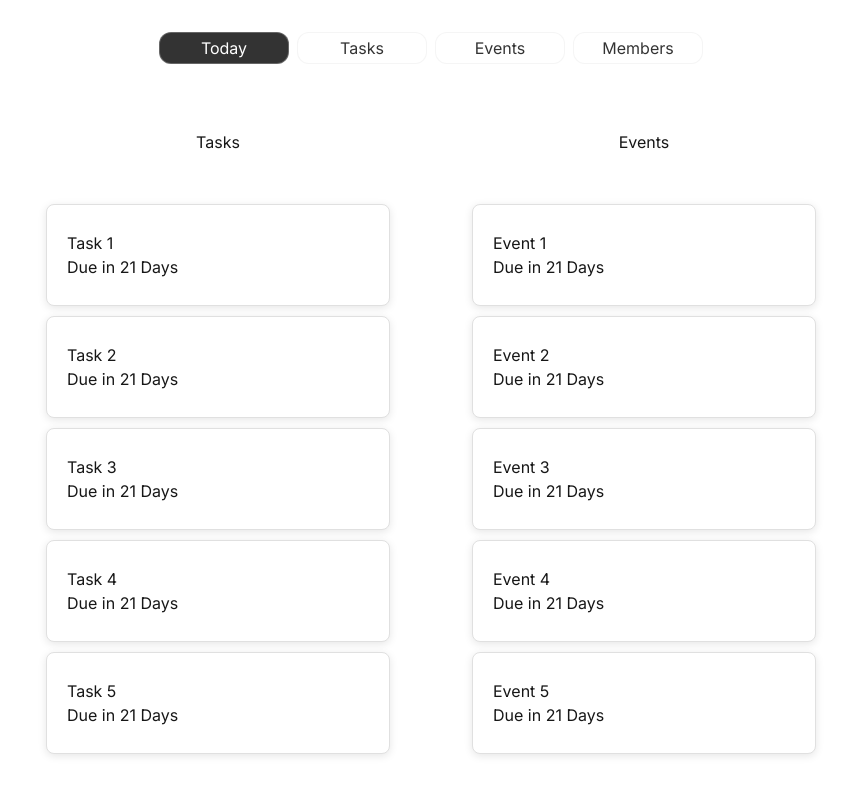
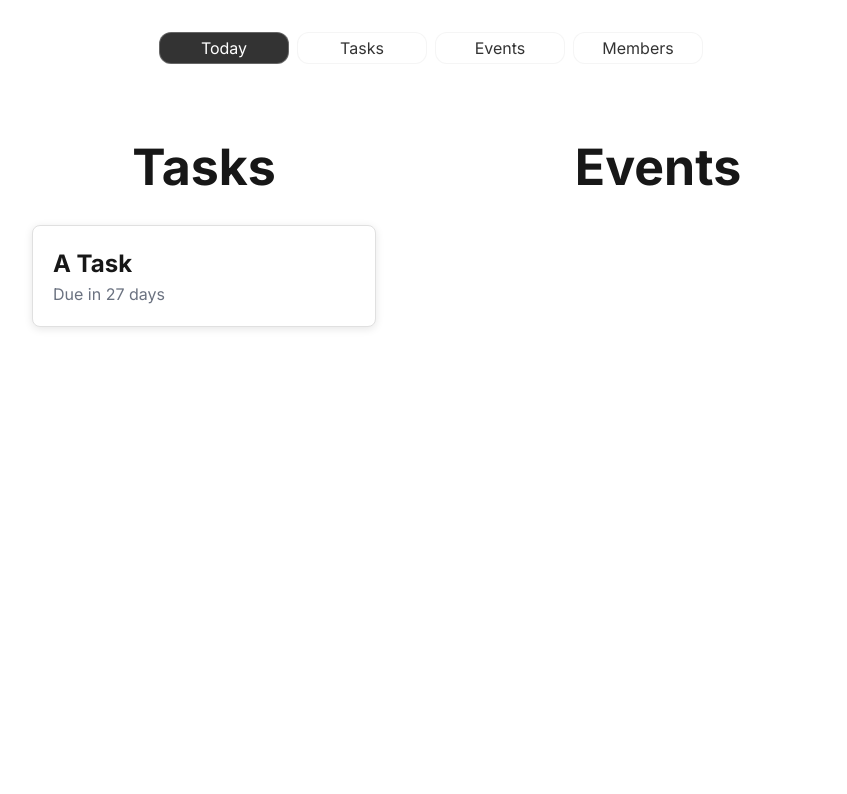
Before and after one commit to 17nbist/COB290-2025-Team-5, a Next.js app: page /project/1 in a window 1280 px wide. Both pictures are taken after a click on the element "Today". Shown: the top 794 px of the page, without its empty margins (209-1056 px from the left). Built offline with nearby package versions, Linux system fonts and the light colour scheme.

Commit message:
[lg] feat: Today page added

```diff
--- a/src/app/project/[id]/events/EventsPage.js
+++ b/src/app/project/[id]/events/EventsPage.js
@@ -2,7 +2,7 @@ import Calendar from "@/components/Calendar/Calendar";
 export default function EventsPage({events, setEvents}) {
 	return (
 		<div>
-			<Calendar tasks={events} startRangeType="Day"/>
+			<Calendar tasks={events} startRangeType="Day" addOnClick={()=>{}}/>
 		</div>
 	)
 }
--- a/src/app/project/[id]/page.js
+++ b/src/app/project/[id]/page.js
@@ -9,19 +9,17 @@ export default function ProjectPage() {
 	const topNavItems = ["Today", "Tasks", "Events", "Members"];
 	const [activeTab, setActiveTab] = useState("Dashboard");
 	const [tasks, setTasks] = useState([
-		{id: 0, title: "Task 1", from: new Date(2025, 9, 14, 8), to: new Date(2025, 9, 23, 14)},
-		{id: 1, title: "Task 2", from: new Date(2025, 9, 8, 0), to: new Date(2025, 9, 15, 0)},
-		{id: 2, title: "Task 3", from: new Date(2025, 9, 13, 8), to: new Date(2025, 9, 15, 14)},
-		{id: 3, title: "Task 4", from: new Date(2025, 9, 15, 0), to: new Date(2025, 9, 17, 0)},
-		{id: 4, title: "Task 5", from: new Date(2025, 9, 15, 0), to: new Date(2025, 12, 17, 0)},
+		{id: 0, title: "Google Auth", from: new Date(2025, 9, 14, 8), to: new Date(2025, 9, 23, 14)},
+		{id: 1, title: "Main Dashboard", from: new Date(2025, 9, 8, 0), to: new Date(2025, 9, 15, 0)},
+		{id: 2, title: "A Task", from: new Date(2025, 9, 14, 8), to: new Date(2025, 10, 28, 14)},
+		{id: 3, title: "Other Task", from: new Date(2025, 9, 13, 8), to: new Date(2025, 9, 15, 14)},
+		{id: 4, title: "Task B", from: new Date(2025, 9, 14, 8), to: new Date(2025, 9, 19, 20)},
 	]);
 
 	const [events, setEvents] = useState([
-		{id: 0, title: "Event 1", from: new Date(2025, 9, 14, 8), to: new Date(2025, 9, 23, 14)},
-		{id: 1, title: "Event 2", from: new Date(2025, 9, 8, 0), to: new Date(2025, 9, 15, 0)},
-		{id: 2, title: "Event 3", from: new Date(2025, 9, 13, 8), to: new Date(2025, 9, 15, 14)},
-		{id: 3, title: "Event 4", from: new Date(2025, 9, 15, 0), to: new Date(2025, 9, 17, 0)},
-		{id: 4, title: "Event 5", from: new Date(2025, 9, 15, 0), to: new Date(2025, 12, 17, 0)},
+		{id: 0, title: "Google Auth Meeting", from: new Date(2025, 9, 19, 8), to: new Date(2025, 9, 19, 16)},
+		{id: 1, title: "Other Meeting", from: new Date(2025, 9, 19, 12), to: new Date(2025, 9, 19, 15)},
+		{id: 2, title: "Dashboard Meeting", from: new Date(2025, 9, 20, 12), to: new Date(2025, 9, 20, 15)},
 	]);
 
 	useEffect(() => {
--- a/src/app/project/[id]/tasks/TasksPage.js
+++ b/src/app/project/[id]/tasks/TasksPage.js
@@ -2,7 +2,7 @@ import Calendar from "@/components/Calendar/Calendar";
 export default function TasksPage({tasks, setTasks}) {
 	return (
 		<div>
-			<Calendar tasks={tasks}/>
+			<Calendar tasks={tasks} addOnClick={()=>{}}/>
 		</div>
 	)
 }
--- a/src/app/project/[id]/today/TodayPage.js
+++ b/src/app/project/[id]/today/TodayPage.js
@@ -1,22 +1,55 @@
 import Card from "@/components/Card";
 
 export default function TodayPage({tasks, events}) {
+	const today = new Date();
+	const startOfDay = new Date(today.getFullYear(), today.getMonth(), today.getDate());
+	const endOfDay = new Date(today.getFullYear(), today.getMonth(), today.getDate() + 1);
+
+	const todaysTasks = tasks.filter((t) => (
+			new Date(t.from) < endOfDay && new Date(t.to) > startOfDay
+		)).sort((t1, t2) =>
+			new Date(t1.to) - new Date(t2.to)
+		);
+
+
+	const todaysEvents = events.filter((e) =>
+			new Date(e.from) < endOfDay && new Date(e.to) > startOfDay
+		).sort((e1, e2) =>
+			new Date(e1.to) - new Date(e2.to)
+		);
+
+	function getTaskDueDate(t) {
+		const now = new Date();
+		const daysBetween = (t.to - now) / (1000 * 60 * 60 * 24);
+		if (daysBetween < 1) {
+			return `Due at ${t.to.toLocaleTimeString([], { hour: "2-digit", minute: "2-digit" })}`;
+		}
+		if (daysBetween <= 31) {
+			return `Due in ${Math.round(daysBetween)} days`;
+		}
+		return `Due on ${t.to.toDateString()}`;
+	}
+
+	function getEventSubTitle(e) {
+		return `${e.from.toLocaleTimeString([], { hour: "2-digit", minute: "2-digit" })} - ${e.to.toLocaleTimeString([], { hour: "2-digit", minute: "2-digit" })}`
+	}
+
 	return (
-		<div style={{display: "flex", gap: "82px"}}>
+		<div style={{display: "flex", gap: "110px"}}>
 			<div style={{width: "344px", height: "545px", }}>
-				<h1 style={{textAlign: "center", marginBottom: "50px"}}>Tasks</h1>
-				<div style={{display: "flex", flexDirection: "column", gap: "10px"}}>
-					{tasks.map((t) => (
-						<TaskEventCard key={t.id} title={t.title} subTitle={"Due in 21 Days"}/>
+				<h1 className="text-[50px] font-[700]" style={{textAlign: "center", marginBottom: "20px"}}>Tasks</h1>
+				<div style={{display: "flex", flexDirection: "column", gap: "18px"}}>
+					{todaysTasks.map((t) => (
+						<TaskEventCard key={t.id} title={t.title} subTitle={getTaskDueDate(t)}/>
 					))}
 				</div>
 			</div>
 
 			<div style={{width: "344px", height: "545px", }}>
-				<h1 style={{textAlign: "center", marginBottom: "50px"}}>Events</h1>
-				<div style={{display: "flex", flexDirection: "column", gap: "10px"}}>
-					{events.map((e) => (
-						<TaskEventCard key={e.id} title={e.title} subTitle={"Due in 21 Days"}/>
+				<h1 className="text-[50px] font-[700]" style={{textAlign: "center", marginBottom: "20px"}}>Events</h1>
+				<div style={{display: "flex", flexDirection: "column", gap: "18px"}}>
+					{todaysEvents.map((e) => (
+						<TaskEventCard key={e.id} title={e.title} subTitle={getEventSubTitle(e)}/>
 					))}
 				</div>
 			</div>
@@ -24,12 +57,12 @@ export default function TodayPage({tasks, events}) {
 	);
 }
 
-function TaskEventCard({title, subTitle}) {
+function TaskEventCard({title, subTitle, onClick}) {
 	return (
-		<Card style={{width: "344px", height: "102px", display: "flex", alignItems: "center"}}>
+		<Card style={{width: "344px", height: "102px", display: "flex", alignItems: "center"}} onClick={onClick}>
 			<div>
-				<h1 style={{}}>{title}</h1>
-				<h1 style={{}}>{subTitle}</h1>
+				<h1 className="text-[24px] font-[700]">{title}</h1>
+				<h1 className="text-[16px] font-[400] text-[#6B7280]">{subTitle}</h1>
 			</div>
 		</Card>
 	);
--- a/src/components/Calendar/Calendar.js
+++ b/src/components/Calendar/Calendar.js
@@ -191,7 +191,7 @@ export default function Calendar({tasks, startRangeType="Week", addOnClick}) {
           </div>
         </div>
 
-        {addOnClick && <Button outerStyle={{marginBottom: "10px"}} text={"+"}></Button>}
+        {addOnClick && <Button outerStyle={{marginBottom: "10px"}} textStyle={{fontSize: "20px", fontWeight: "500"}} text={"+"} />}
 
         {/*calendar body*/}
         <CalendarBody tasks={getTasksInRange()} divisions={getNumberOfDivisions()} rangeType={rangeType} divisionTitles={getDivisionTitles()} startDate={startDate} calendarWidth={1250}/>
--- a/src/components/Calendar/CalendarTask.js
+++ b/src/components/Calendar/CalendarTask.js
@@ -19,11 +19,27 @@ export default function CalendarTask({task, startDate, calendarWidth, divisions,
 
   let left = fromIndex * calendarWidth / divisions;
   let width = (toIndex - fromIndex) * calendarWidth / divisions;
-  let top = task.track * 60;
+  let top = task.track * 75;
 
   return (
-    <Card style={{width: width, height: "50px", position: "absolute", left, top, cursor: "pointer"}}>
-      <h1 style={{width: width, height: "50px", position: "absolute", left: left >= 0 ? 0 : -left, top:0}}>{task.title}</h1>
+    <Card style={{width: width, height: "55px", position: "absolute", left, top, cursor: "pointer", padding: "5px"}}>
+      <div style={{width: "100%", height: "100%", position: "absolute"}}>
+        <h1
+          className="truncate"
+          style={{
+            position: "absolute",
+            top: "5px",
+            left: left >=0 ? "5px" : -left,
+            right: "5px",
+            bottom: "5px",
+            overflow: "hidden",
+            whiteSpace: "nowrap",
+            textOverflow: "ellipsis",
+          }}
+        >
+          {task.title}
+        </h1>
+      </div>
     </Card>
   )
 }
```
